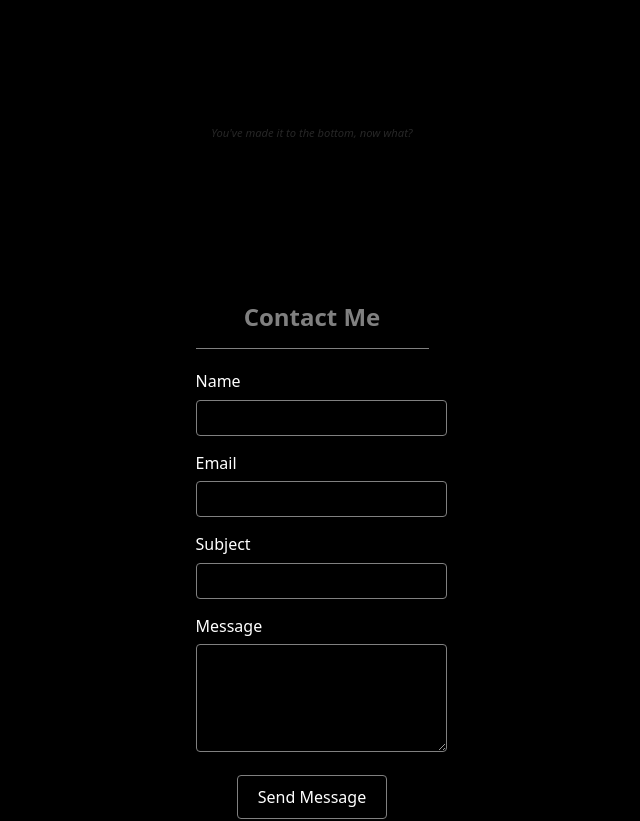
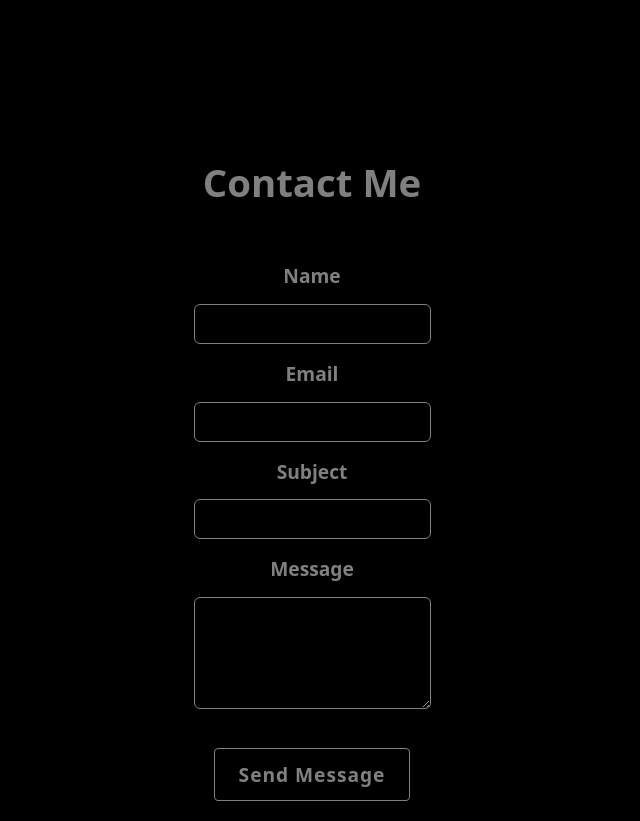
Before and after one commit to Napeel/portfolio-website-3rd, a React (Vite) app: page / in a window 1280 px wide. Shown: the part 1680-2501 px from the top of the page, without its empty margins (328-968 px from the left). Built offline with nearby package versions, Linux system fonts and the light colour scheme.

Commit message:
contact form styling to match rest of website

```diff
--- a/package.json
+++ b/package.json
@@ -13,6 +13,7 @@
     "deploy": "gh-pages -d dist"
   },
   "dependencies": {
+    "emailjs-com": "^3.2.0",
     "react": "^18.3.1",
     "react-dom": "^18.3.1"
   },
--- a/src/App.css
+++ b/src/App.css
@@ -817,16 +817,16 @@ a::before {
   color: var(--text-color);
   border: none;
   text-align: center;
+  max-width: var(--max-width);
+  margin-left: auto;
+  margin-right: auto;
 }
 
 .contact-form-container h2 {
-  font-size: 24px;
-  margin-bottom: 20px;
+  font-size: clamp(1.5rem, 3vw, 2.5rem);
+  font-weight: 600;
+  color: var(--accent-color);
   text-align: center;
-  color: var(--accent-color);
-  border-bottom: 1px solid var(--accent-color);
-  padding-bottom: 0.5em;
-  font-weight: 600;
 }
 
 .form-group {
@@ -844,13 +844,16 @@ a::before {
 .form-group input,
 .form-group textarea {
   width: 100%;
-  padding: 8px;
+  box-sizing: border-box;
+  padding: 10px;
+  margin: 0 auto;
   border: 1px solid var(--accent-color);
-  border-radius: 4px;
+  border-radius: 6px;
   font-size: 16px;
   background-color: var(--bg-color);
   color: var(--text-color);
   outline: none;
+  transition: border-color 0.3s ease, box-shadow 0.3s ease, background-color 0.3s ease;
 }
 
 .form-group textarea {
@@ -863,17 +866,56 @@ a::before {
 }
 
 .contact-form-container button {
-  background-color: transparent;
-  color: var(--text-color);
-  padding: 10px 20px;
+  background: transparent;
   border: 1px solid var(--accent-color);
+  color: var(--accent-color);
+  padding: 0.75rem 1.5rem;
   border-radius: 4px;
   cursor: pointer;
-  font-size: 16px;
-  transition: background-color 0.3s ease, color 0.3s ease;
+  transition: all 0.3s ease;
+  font-size: clamp(1rem, 2vw, 1.2rem);
+  font-weight: 600;
+  letter-spacing: 0.05em;
+  margin-top: 1rem;
+  margin-bottom: 1rem;
 }
 
 .contact-form-container button:hover {
-  background-color: var(--accent-color);
+  background: var(--accent-color);
+  transform: translateY(-2px);
   color: var(--bg-color);
 }
+
+.contact-form-container button:focus {
+  outline: none !important;
+  box-shadow: none !important;
+}
+
+.contact-form-container .form-group {
+  text-align: center;
+}
+
+.contact-form-container .form-group label {
+  text-align: center;
+  font-size: clamp(1rem, 2vw, 1.2rem);
+  font-weight: 600;
+  color: var(--accent-color);
+  margin: 0.75rem 0;
+}
+.contact-form-container .form-group input,
+.contact-form-container .form-group textarea {
+  width: 100%;
+  padding: 10px;
+  border: 1px solid var(--accent-color);
+  border-radius: 6px;
+  font-size: 16px;
+  background-color: #000;
+  color: var(--text-color);
+  outline: none;
+  transition: border-color 0.3s ease, box-shadow 0.3s ease, background-color 0.3s ease;
+}
+.contact-form-container .form-group input:focus,
+.contact-form-container .form-group textarea:focus {
+  border-color: var(--hover-color);
+  box-shadow: 0 0 5px var(--hover-color);
+}
--- a/src/App.tsx
+++ b/src/App.tsx
@@ -4,7 +4,7 @@ import LinkItem from './components/LinkItem/LinkItem';;
 import './App.css';
 import EmailItem from './components/EmailItem/EmailItem';
 import WinnerText from './components/WinnerText/WinnerText';
-
+import emailjs from 'emailjs-com';
 
 const useSection = () => {
   const ref = useRef<HTMLDivElement>(null);
@@ -46,11 +46,26 @@ const App = () => {
   const [subject, setSubject] = useState('');
   const [message, setMessage] = useState('');
 
-  const handleSubmit = (e: React.FormEvent) => {
+  const handleSubmit = (e: React.FormEvent<HTMLFormElement>) => {
     e.preventDefault();
-    // TODO: Implement backend integration to send email
-    console.log('Form submitted', { name, email, subject, message });
-    alert('Form submission is a work in progress! Please contact me via email or LinkedIn.'); // Temporary message
+
+    emailjs.sendForm(
+      'service_1eniioi',
+      'template_hdhpgnd',
+      e.currentTarget,
+      'q6pvZ-wbdpyeXvk9E'
+    )
+    .then((result) => {
+      console.log('Email sent!', result.text);
+      alert("Message sent successfully!");
+      setName('');
+      setEmail('');
+      setSubject('');
+      setMessage('');
+    }, (error) => {
+      console.error('Email send error:', error.text);
+      alert("There was an error sending your message, please try again later.");
+    });
   };
 
   return (
@@ -162,9 +177,6 @@ const App = () => {
               Built mission control software GUI for data visualization and sensor monitoring.
             </p>
           </div>
-          <div className="hidden-message">
-            You've made it to the bottom, now what?
-         </div>
         </div>
 
          {/* Contact Form */}
@@ -176,6 +188,7 @@ const App = () => {
               <input
                 type="text"
                 id="name"
+                name="user_name"
                 value={name}
                 onChange={(e) => setName(e.target.value)}
                 required
@@ -186,6 +199,7 @@ const App = () => {
               <input
                 type="email"
                 id="email"
+                name="user_email"
                 value={email}
                 onChange={(e) => setEmail(e.target.value)}
                 required
@@ -196,6 +210,7 @@ const App = () => {
               <input
                 type="text"
                 id="subject"
+                name="subject"
                 value={subject}
                 onChange={(e) => setSubject(e.target.value)}
                 required
@@ -205,6 +220,7 @@ const App = () => {
               <label htmlFor="message">Message</label>
               <textarea
                 id="message"
+                name="message"
                 value={message}
                 onChange={(e) => setMessage(e.target.value)}
                 rows={5}
@@ -214,6 +230,11 @@ const App = () => {
             <button type="submit">Send Message</button>
           </form>
         </div>
+
+        {/* Hidden Message */}
+        <div className="hidden-message">
+          You've made it to the bottom, now what?
+        </div>
       </div>
     </>
   );
```
Also changed, not shown: 1 other file (tests, documents, lock files or other folders).
